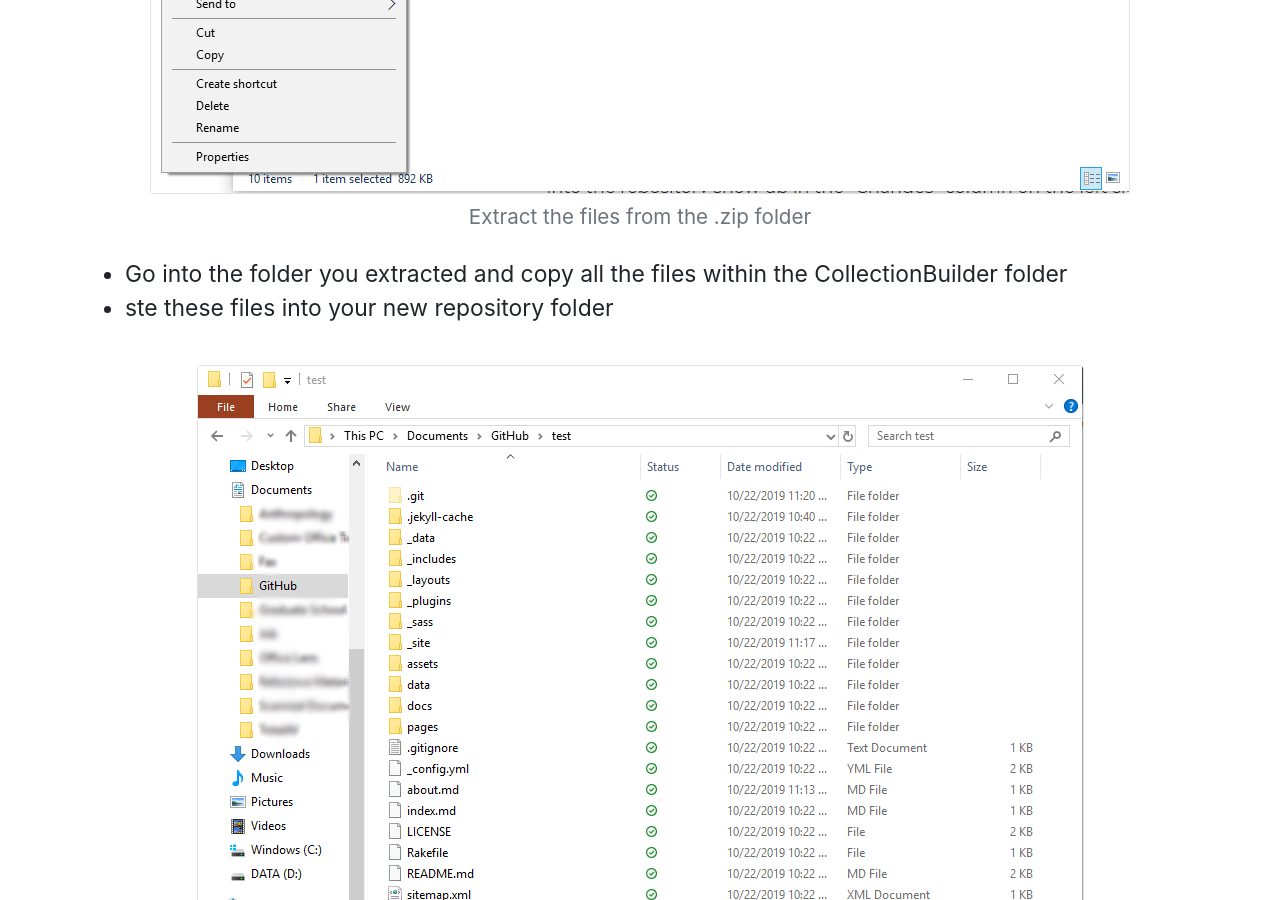
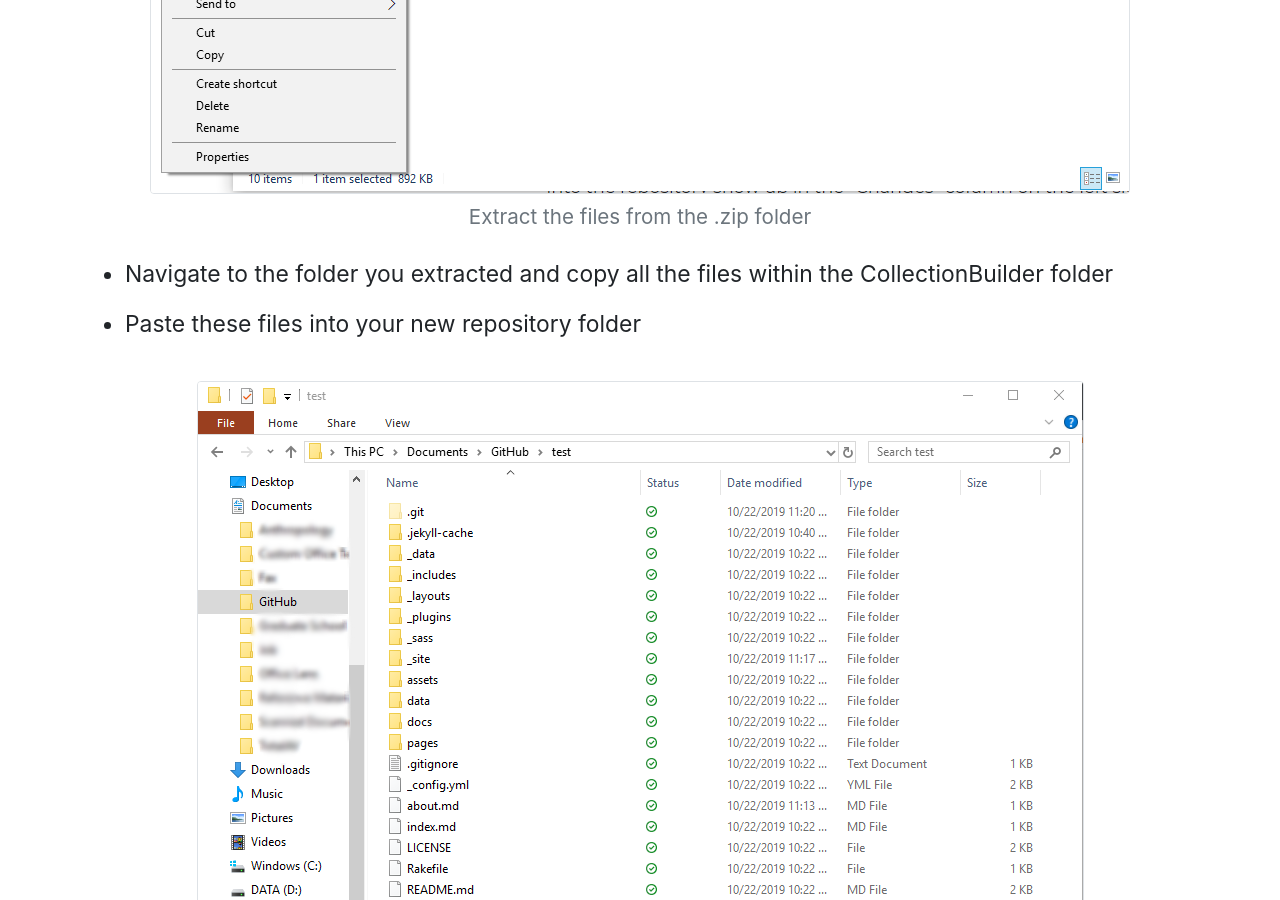
Before and after one commit to lib-static/howto, a Jekyll site: the page built from howtos/githubdesktoprepo.md, in a window 1280 px wide and 900 px high, scrolled down 3392 px. Built offline with Jekyll 4.4.1, drawn with Linux system fonts in a browser that asks for light colours; some of the changed text lies outside the part shown.

Commit message:
fix spelling error

```diff
--- a/howtos/githubdesktoprepo.md
+++ b/howtos/githubdesktoprepo.md
@@ -41,12 +41,13 @@ Click here to download our latest release:
 This will show you the location of the repository you just cloned to your computer.
 {% include bootstrap/figure.md img="/github/github_repository-showinexplorer.png" caption="Locating the files from your new repository" alt="a screenshot of locating the new repository folder from GitHub desktop" %}
 
-- Locate the .zip folder you downloaded in step 1
+- Locate the .zip folder you downloaded in Step 1
 {% include bootstrap/figure.md img="/github/github_locatingzipfiles.png" caption="Locating the files from the .zip folder" alt="a screenshot of locating the .zip folder" %}
 - Extract the files from the .zip folder so you can use them
 {% include bootstrap/figure.md img="/github/github_unzipcontent.png" caption="Extract the files from the .zip folder" alt="a screenshot of how to extract files from .zip" %}
-- Go into the folder you extracted and copy all the files within the CollectionBuilder folder
-- ste these files into your new repository folder
+- Navigate to the folder you extracted and copy all the files within the CollectionBuilder folder
+
+- Paste these files into your new repository folder
 {% include bootstrap/figure.md img="/github/github_aftercopyandpaste.png" caption="Your repository files should look like this" alt="a screenshot of how your repository files look after copying and pasting from Collection-Builder" %}
 
 {:.alert .alert-danger}
```
